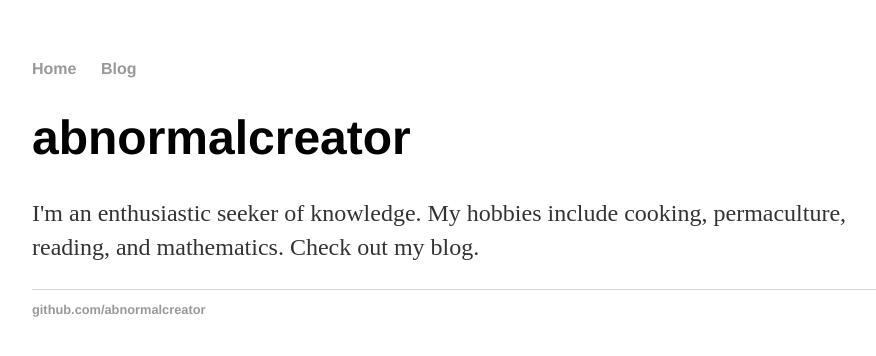
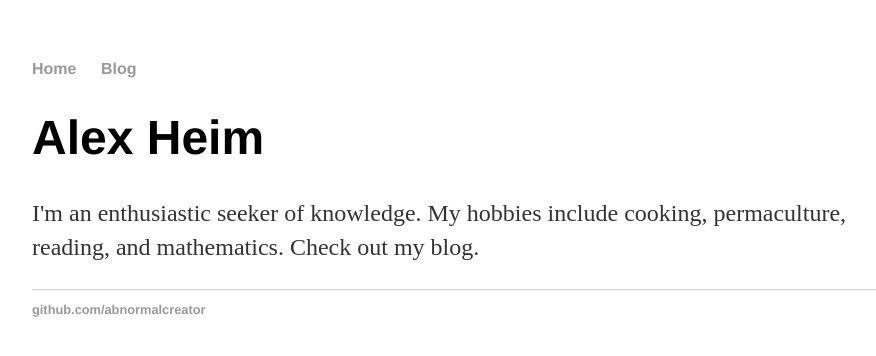
Before and after one commit to abnormalcreator/abnormalcreator.github.io, a Jekyll site: the page built from index.html, in a window 1280 px wide. Shown: the top 356 px of the page, without its empty margins (160-1036 px from the left). Built offline with Jekyll 4.4.1, drawn with Linux system fonts in a browser that asks for light colours.

Commit message:
Update index.html
changed my name

```diff
--- a/index.html
+++ b/index.html
@@ -1,8 +1,8 @@
 ---
 layout: default
-title: abnormalcreator
+title: Alex Heim
 ---
 <div class="blurb">
-	<h1>abnormalcreator</h1>
+	<h1>Alex Heim</h1>
 	<p>I'm an enthusiastic seeker of knowledge. My hobbies include cooking, permaculture, reading, and mathematics. Check out my blog.</p>
 </div><!-- /.blurb -->
```
